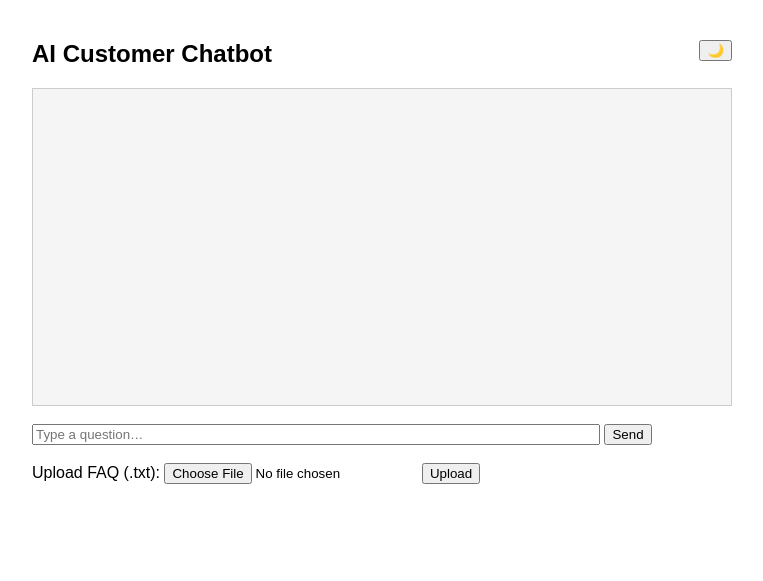
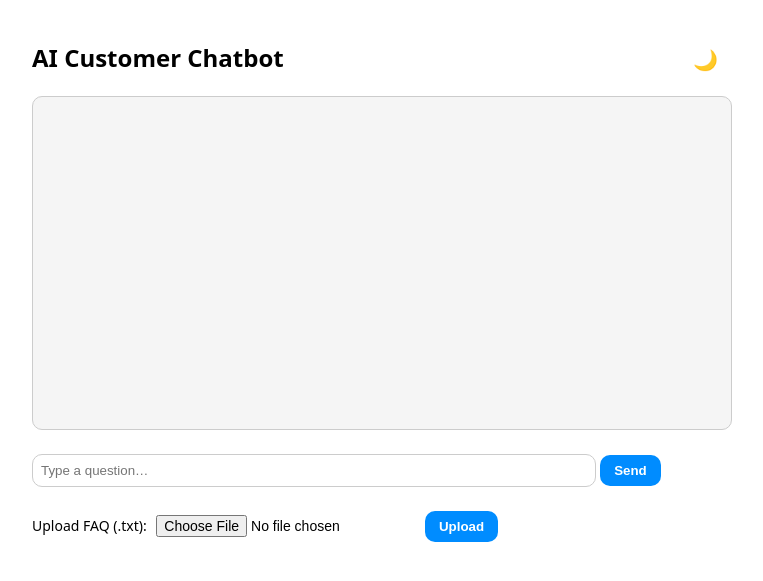
Before and after one commit to highred/ai-customer-chatbot, a Flask app: page / in a window 1280 px wide. Shown: the top 581 px of the page, without its empty margins (258-1021 px from the left). Run offline with Flask 3, Linux system fonts and the light colour scheme.

Commit message:
UI polish: rounded corners & accent colors

```diff
--- a/templates/index.html
+++ b/templates/index.html
@@ -5,40 +5,58 @@
   <title>AI Customer Chatbot</title>
   <style>
     :root{
-      --bg:#ffffff; --fg:#000000; --panel:#f5f5f5;
+      --bg:#ffffff; --fg:#000000; --panel:#f5f5f5; --accent:#008cff;
     }
     .dark{
-      --bg:#1e1e1e; --fg:#f1f1f1; --panel:#2b2b2b;
+      --bg:#1e1e1e; --fg:#f1f1f1; --panel:#2b2b2b; --accent:#4499ff;
     }
+
+    /* -------- base -------- */
     body{
       background:var(--bg); color:var(--fg);
-      font-family:sans-serif; max-width:700px; margin:40px auto;
+      font-family:system-ui,-apple-system,"Segoe UI",sans-serif;
+      max-width:700px; margin:40px auto; line-height:1.5;
       transition:background .3s,color .3s;
     }
+    h2{margin-bottom:20px}
+
+    /* -------- chat window -------- */
     #chat{
-      border:1px solid #ccc; height:300px; overflow:auto;
-      padding:8px; background:var(--panel);
+      background:var(--panel);
+      border:1px solid #ccc; border-radius:10px;
+      height:300px; overflow:auto; padding:16px;
     }
-    #msg{width:80%}
-    button{cursor:pointer}
 
-    /* --- 3-dot loader ---------------------------- */
-    #spinner{
-      display:none;
-      width:36px; height:12px;
-      position:relative; margin-left:8px;
+    /* -------- input row -------- */
+    #msg{
+      width:78%; padding:8px; border-radius:10px;
+      border:1px solid #ccc; outline:none;
     }
+    button{
+      padding:8px 14px; border:none; border-radius:10px;
+      background:var(--accent); color:#fff; font-weight:bold;
+      cursor:pointer; transition:background .2s;
+    }
+    button:disabled{opacity:.5; cursor:default}
+    button:hover:not(:disabled){background:#0069d9}
+
+    /* dark-mode button */
+    #modeBtn{background:transparent;border:none;font-size:20px;cursor:pointer}
+
+    /* -------- spinner (3-dot) -------- */
+    #spinner{display:none;width:42px;height:14px;position:relative;margin-left:10px}
     #spinner div{
-      position:absolute; top:0; width:8px; height:8px;
-      border-radius:50%; background:var(--fg);
-      animation: bounce 0.8s infinite;
+      position:absolute;top:0;width:10px;height:10px;border-radius:50%;
+      background:var(--accent);animation:bounce .8s infinite;
     }
-    #spinner div:nth-child(2){ left:12px; animation-delay:0.1s }
-    #spinner div:nth-child(3){ left:24px; animation-delay:0.2s }
-    @keyframes bounce{
-      0%,80%,100%{transform:scale(0)}
-      40%{transform:scale(1)}
-    }
+    #spinner div:nth-child(2){left:14px;animation-delay:.1s}
+    #spinner div:nth-child(3){left:28px;animation-delay:.2s}
+    @keyframes bounce{0%,80%,100%{transform:scale(0)}40%{transform:scale(1)}}
+
+    /* -------- FAQ upload -------- */
+    form,label,input[type=file]{font-size:14px}
+    #faqFile{margin-left:6px}
+    #uploadStatus{margin-top:4px;color:var(--accent)}
   </style>
 </head>
 <body>
@@ -48,13 +66,10 @@
 </h2>
 
 <div id="chat"></div><br>
+
 <input id="msg" placeholder="Type a question…" autocomplete="off"/>
 <button id="send">Send</button>
-
-<!-- 3-dot spinner -->
-<span id="spinner">
-  <div></div><div></div><div></div>
-</span>
+<span id="spinner"><div></div><div></div><div></div></span>
 
 <br><br>
 <form id="faqForm">
```
